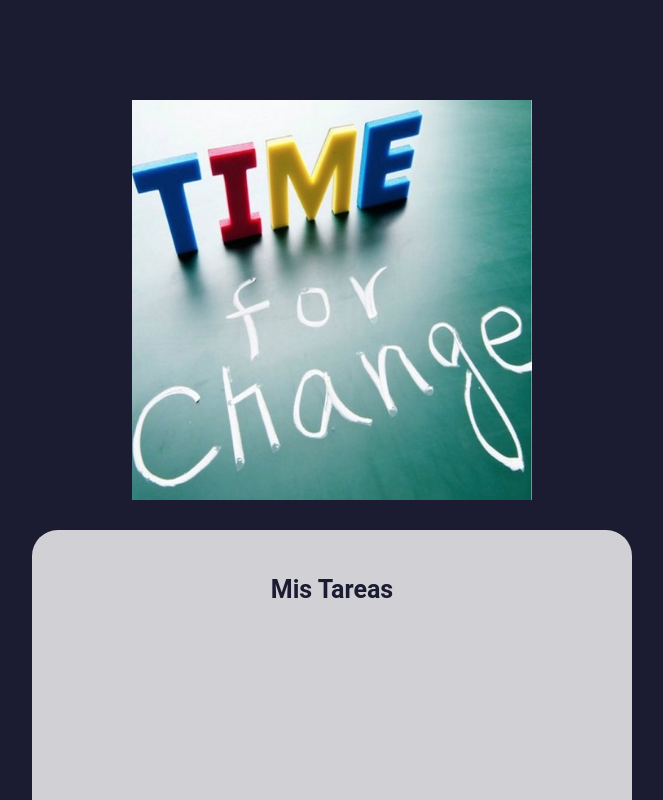
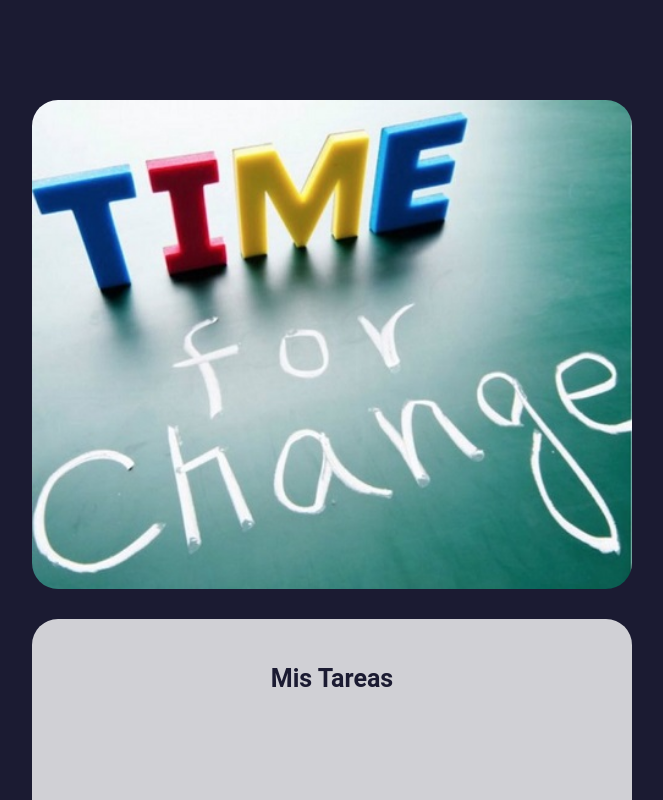
Before and after one commit to siferga/app-tareas, a React (Create React App) app: page / in a window 1280 px wide. Shown: the top 800 px of the page, without its empty margins (308-971 px from the left). Built offline with nearby package versions, Linux system fonts and the light colour scheme.

Commit message:
changing image size

```diff
--- a/src/App.css
+++ b/src/App.css
@@ -40,11 +40,13 @@
   /*Logo*/
 
   .change-logo {
-    width: 400px;
-    height: 400px;
+    width: 600px;
+    min-height: 300px;
+    border-radius: 26px;
+
   }
 
-  /* Listas de Tareas */
+  /* Task's list */
 
   .main-task-list {
     width: 600px;
```
